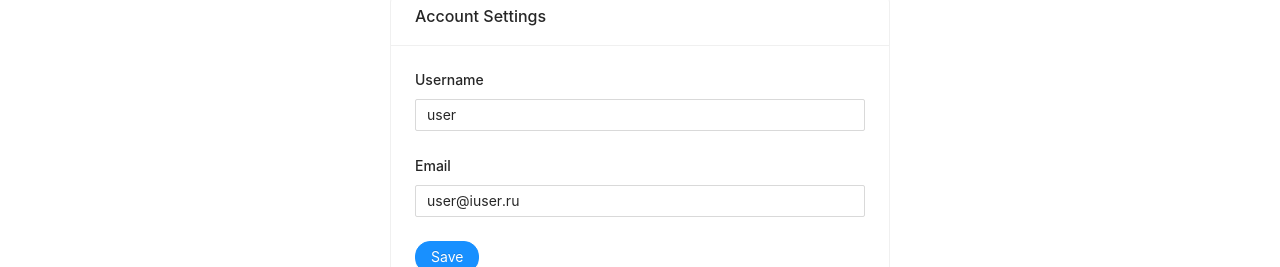
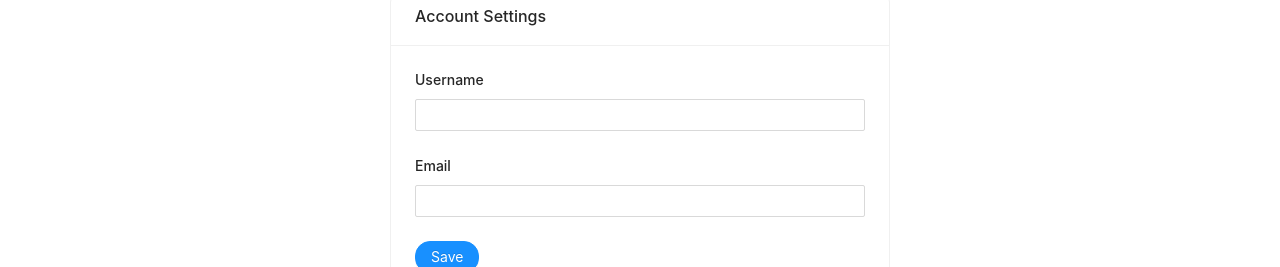
Before and after one commit to adropla/crypto-portfolio, a React (Create React App) app in the folder src/main/frontend/: page /settings in a window 1280 px wide. Shown: the part 200-467 px from the top of the page. Built offline with nearby package versions, Linux system fonts and the light colour scheme; no server answers.

Commit message:
username & email from server to account settings

```diff
--- a/src/main/frontend/src/components/AccountSetting/AccountSetting.tsx
+++ b/src/main/frontend/src/components/AccountSetting/AccountSetting.tsx
@@ -1,4 +1,9 @@
 import { Button, Card, Divider, Form, Input, Typography } from 'antd';
+import { useAppSelector } from '../../hooks/redux';
+import {
+    selectEmail,
+    selectUsername,
+} from '../../redux/selectors/authSelectors';
 
 import styles from './AccountSetting.module.scss';
 
@@ -6,21 +11,21 @@ const { Text } = Typography;
 
 const AccountSetting = () => {
     const [form] = Form.useForm();
-    const username = 'user';
-    const email = 'user@iuser.ru';
+    const username = useAppSelector(selectUsername);
+    const email = useAppSelector(selectEmail);
 
     return (
         <Card className={styles.card} title="Account Settings" bordered>
             <Form layout="vertical" form={form}>
                 <Form.Item label="Username" className={styles.formItem}>
-                    <Input value={username} />
+                    <Input value={username || ''} />
                 </Form.Item>
                 <Form.Item
                     label="Email"
                     className={styles.formItem}
                     rules={[{ type: 'email' }]}
                 >
-                    <Input value={email} type="email" />
+                    <Input value={email || ''} type="email" />
                 </Form.Item>
                 <Form.Item style={{ marginBottom: 0 }}>
                     <Button
```
